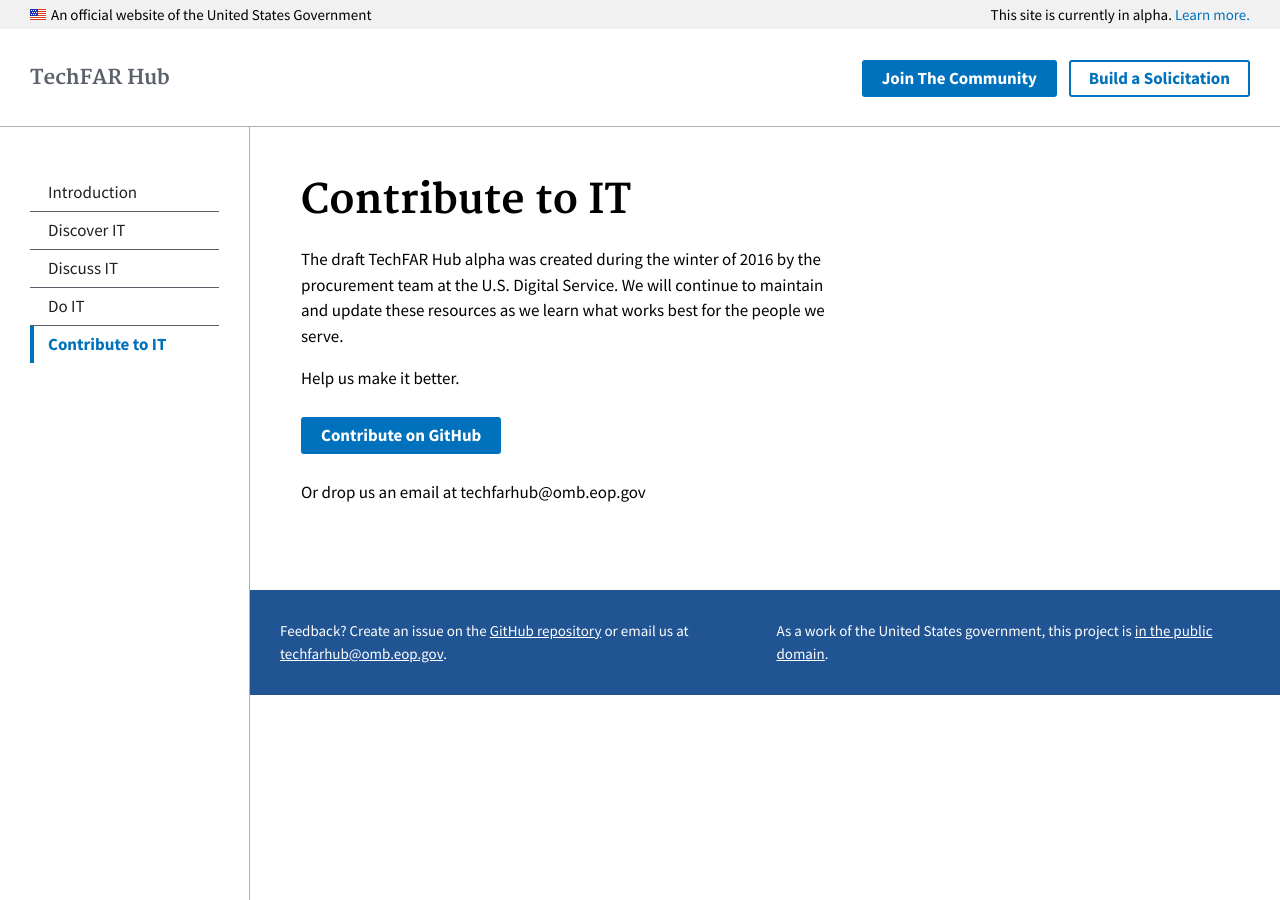
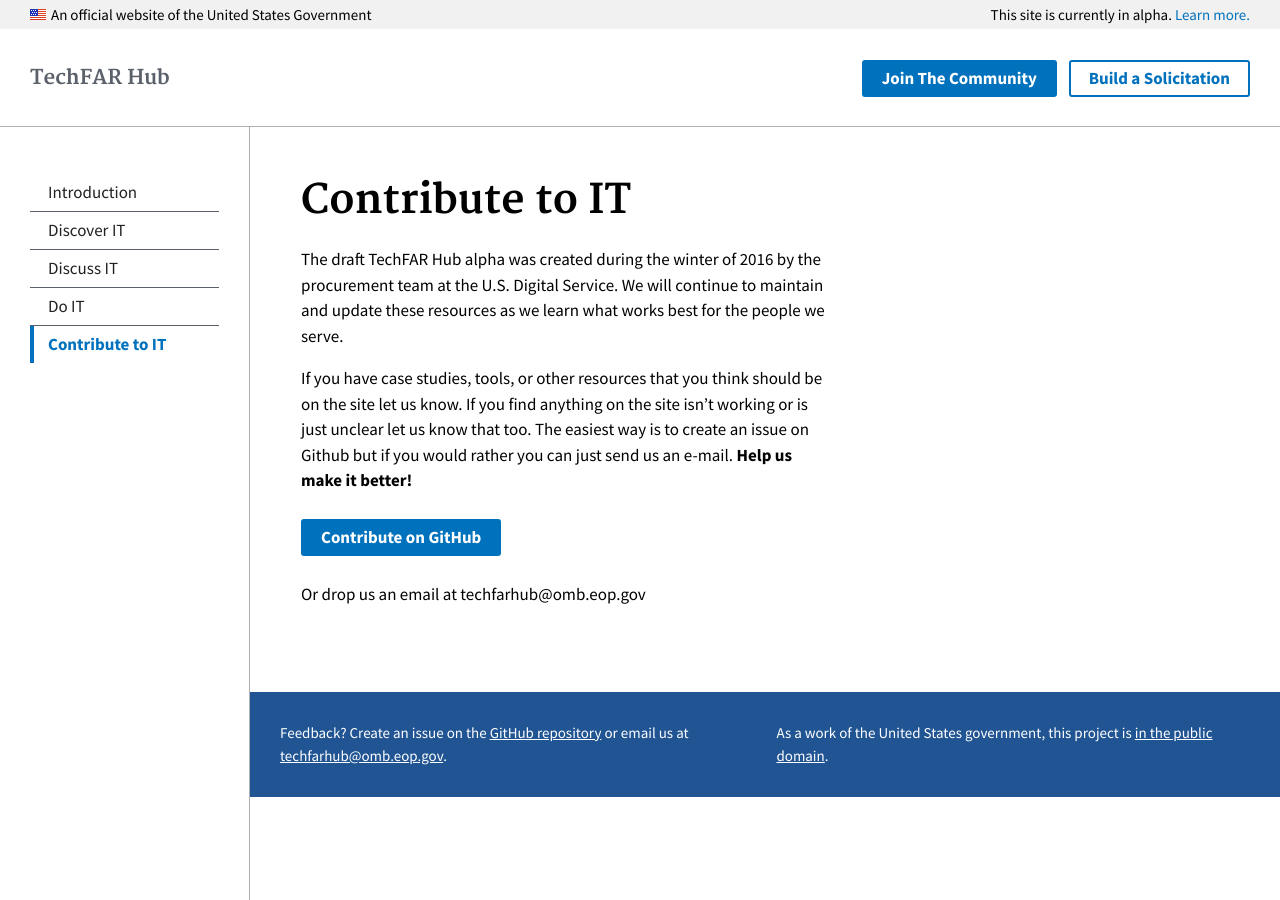
Before and after one commit to usds/techfar-hub, a Jekyll site: the page built from _topics/4_contribute.md, in a window 1280 px wide. Built offline with Jekyll 4.4.1, drawn with Linux system fonts in a browser that asks for light colours.

Commit message:
Added contribution instructions

```diff
--- a/_topics/4_contribute.md
+++ b/_topics/4_contribute.md
@@ -7,7 +7,7 @@
 
 The draft TechFAR Hub alpha was created during the winter of 2016 by the procurement team at the U.S. Digital Service. We will continue to maintain and update these resources as we learn what works best for the people we serve.
 
-Help us make it better.
+If you have case studies, tools, or other resources that you think should be on the site let us know. If you find anything on the site isn't working or is just unclear let us know that too. The easiest way is to create an issue on Github but if you would rather you can just send us an e-mail. **Help us make it better!**
 
 <a class="usa-button" type="button" href="https://github.com/usds/techfar-hub">Contribute on GitHub</a>
 
```
